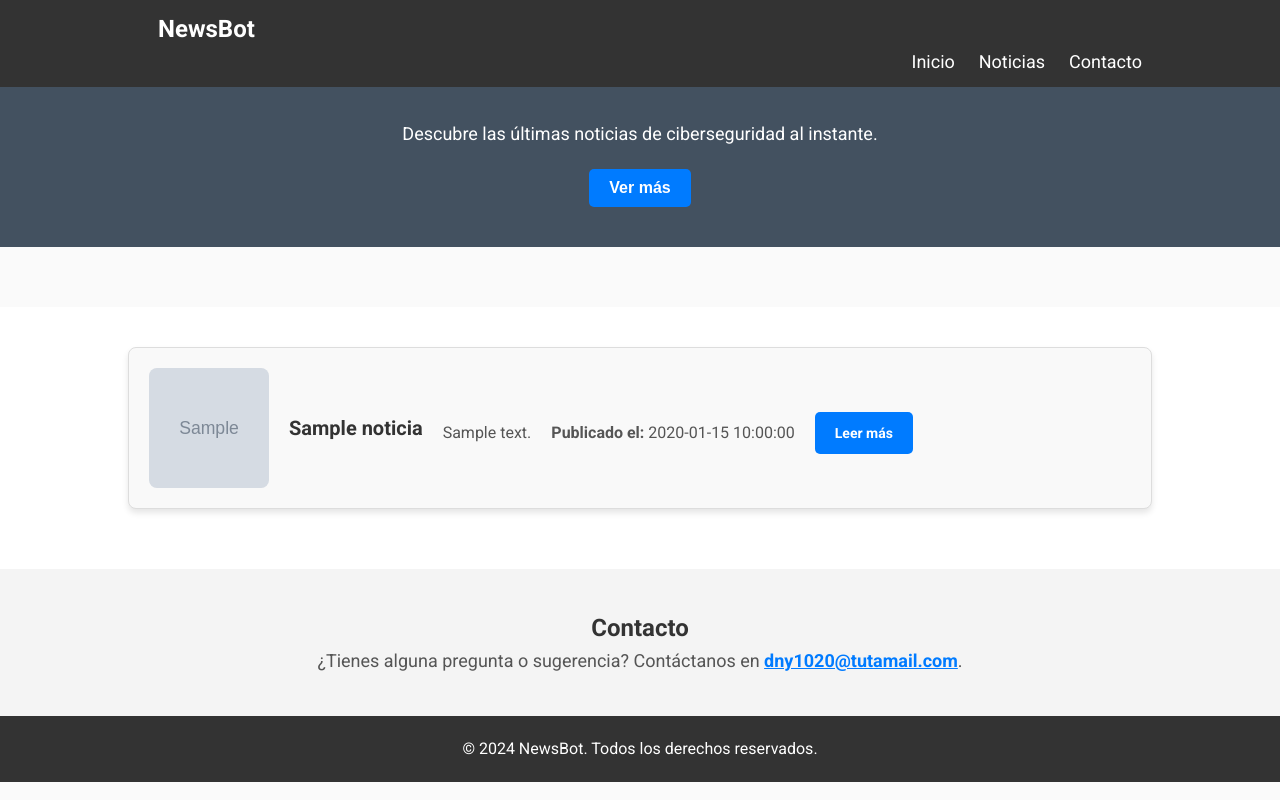
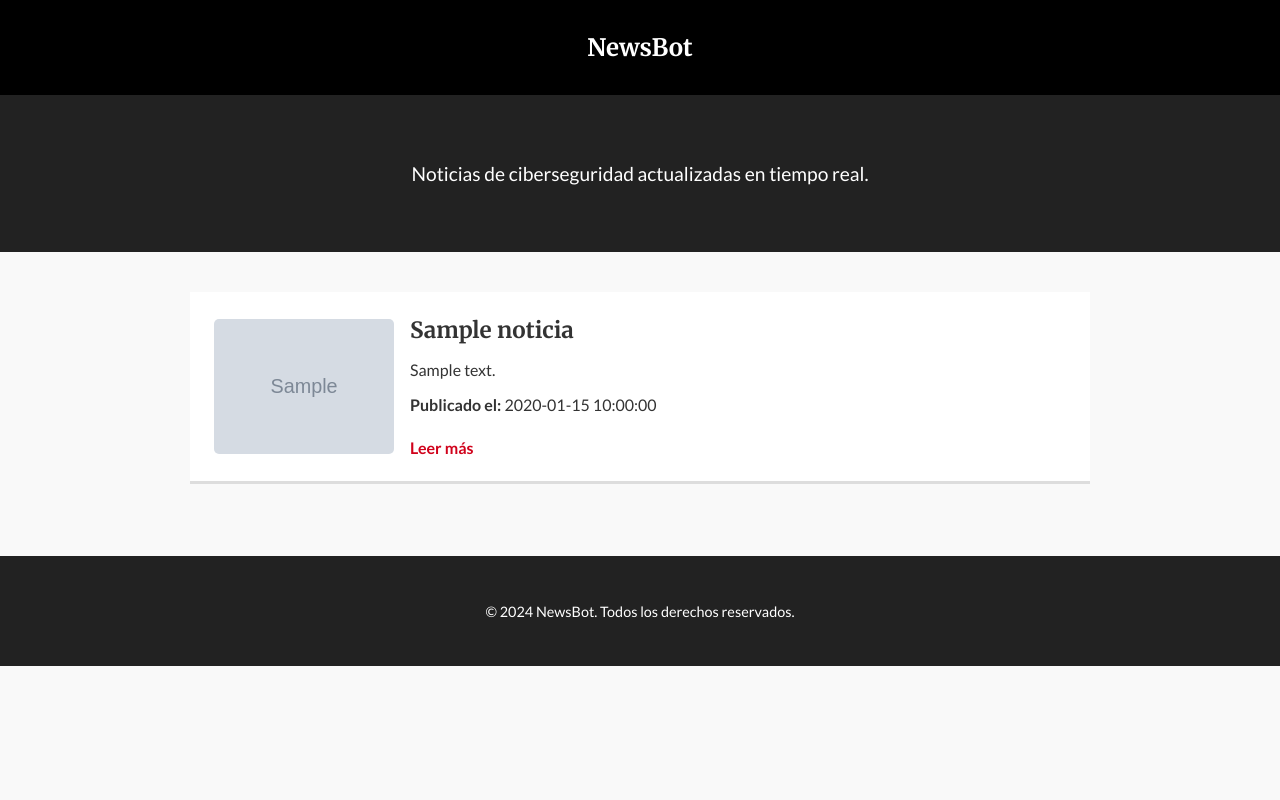
Before and after one commit to dny1020/news_bot, a Flask app: template templates/noticias.html in a window 1280 px wide. Run offline with Flask 3, Linux system fonts and the light colour scheme; the template is opened without the code that fills it: most values are stand-ins (such as "Sample title", 1, 10 or a date in 2020); grey boxes marked "Sample" are stand-in pictures.

Commit message:
mejoras diseño html y css

```diff
--- a/static/style.css
+++ b/static/style.css
@@ -1,260 +1,99 @@
 /* Estilos Generales */
-* {
+body {
+    font-family: 'Lato', sans-serif;
     margin: 0;
     padding: 0;
-    box-sizing: border-box;
-}
-
-body {
-    font-family: 'Roboto', sans-serif;
-    line-height: 1.6;
-    background-color: #fafafa;
-    color: #d7d0d0;
-    padding-top: 40px; /* Asegura que el contenido no quede oculto detrás de la barra de navegación */
-}
-
-a {
-    text-decoration: none;
-    color: #007bbb;
-    transition: color 0.3s ease;
-}
-
-a:hover {
-    color: #394858;
-}
-
-.container {
-    width: 80%;
-    margin: 0 auto;
-}
-
-h1, h2, h3 {
+    background-color: #f9f9f9;
     color: #333;
 }
 
-/* Barra de navegación */
+/* Barra de Navegación */
 .navbar {
-    position: fixed;
-    top: 0;
-    left: 0;
-    width: 100%;
-    background-color: #333;
-    color: #fff;
-    padding: 10px 0;
-    z-index: 1000;
+    background: #000;
+    color: white;
+    padding: 1rem;
+    text-align: center;
+    font-family: 'Merriweather', serif;
+    font-size: 1.5rem;
 }
 
-.navbar .logo {
-    font-size: 24px;
-    font-weight: bold;
-    color: #fff;
-    text-align: left;
-    margin-left: 30px;
-}
-
-.navbar .menu {
-    list-style: none;
-    text-align: right;
-    margin-right: 10px;
-}
-
-.navbar .menu li {
-    display: inline-block;
-    margin-left: 20px;
-}
-
-.navbar .menu li a {
-    font-size: 18px;
-    color: #fff;
-}
-
-.navbar .menu li a:hover {
-    color: #ff4e00;
-}
-
-/* Sección de Hero / Encabezado */
-.hero {
-    background-color: #435160;
-    color: #fff;
-    padding: 80px 0 40px;
-    text-align: center;
-    margin-bottom: 60px; /* Aumentar espacio entre la cabecera y las noticias */
-}
-
-.hero h2 {
-    font-size: 36px;
+.navbar a {
+    color: white;
+    text-decoration: none;
     font-weight: bold;
 }
 
-.hero p {
-    font-size: 18px;
-    margin-bottom: 20px;
+/* Sección Hero */
+.hero {
+    background: #222;
+    color: white;
+    text-align: center;
+    padding: 2rem;
+    font-size: 1.2rem;
 }
 
-.cta {
-    background-color: #ff4e00;
-    color: #fff;
-    padding: 15px 30px;
-    font-size: 16px;
-    font-weight: bold;
-    border-radius: 5px;
-    cursor: pointer;
-    transition: background-color 0.3s ease;
-}
-
-.cta:hover {
-    background-color: #e04a00;
+/* Contenedor Principal */
+.container {
+    width: 90%;
+    max-width: 900px;
+    margin: auto;
+    padding: 1rem;
 }
 
 /* Sección de Noticias */
-.noticias {
-    background-color: #fff;
-    padding: 40px 0;
-}
-
-.noticias .noticia {
-    background-color: #f9f9f9;
-    border: 1px solid #ddd;
-    border-radius: 8px;
-    padding: 20px;
-    margin-bottom: 20px;
+.noticia {
+    background: white;
+    padding: 1.5rem;
+    margin: 1.5rem 0;
+    border-bottom: 3px solid #ddd;
     display: flex;
+    gap: 1rem;
     align-items: center;
-    gap: 20px;
-    box-shadow: 0 4px 6px rgba(0, 0, 0, 0.1);
-    transition: box-shadow 0.3s ease, transform 0.3s ease;
-}
-
-.noticia:hover {
-    transform: translateY(-5px);
-    box-shadow: 0 6px 10px rgba(0, 0, 0, 0.15);
 }
 
 .noticia-img {
-    width: 120px;
-    height: 120px;
-    object-fit: cover;
-    border-radius: 8px;
+    width: 180px;
+    height: auto;
+    border-radius: 5px;
 }
 
-.noticia .titulo h3 {
-    font-size: 20px;
-    font-weight: bold;
-}
-
-.noticia p {
-    margin-top: 10px;
-    color: #555;
+.noticia h3 {
+    font-family: 'Merriweather', serif;
+    font-size: 1.4rem;
+    margin: 0;
 }
 
 .leer-mas {
     display: inline-block;
-    background-color: #007bff;
-    color: #fff;
-    padding: 10px 20px;
-    font-size: 14px;
+    margin-top: 0.5rem;
+    color: #d0021b;
+    text-decoration: none;
     font-weight: bold;
-    margin-top: 10px;
-    border-radius: 5px;
-    transition: background-color 0.3s ease;
 }
 
 .leer-mas:hover {
-    background-color: #0056b3;
-}
-
-#noticiasIniciales {
-    display: block;
-}
-
-#noticiasAdicionales {
-    display: none;
-}
-
-/* Botón "Ver Más" */
-#verMasBtn {
-    display: inline-block;
-    background-color: #007bff;
-    color: white;
-    font-weight: bold;
-    padding: 10px 20px; /* Relleno extra para una apariencia mejorada */
-    border-radius: 5px;
-    margin: 0; /* Sin márgenes extras */
-    cursor: pointer;
-    border: none;
-    font-size: 16px;
-    transition: background-color 0.3s ease;
-}
-
-#verMasBtn:hover {
-    background-color: #0056b3;
-}
-
-/* Si existe un contenedor que rodea al botón, eliminar fondo */
-#verMasBtnContainer {
-    background-color: transparent; /* Sin color de fondo */
-    padding: 0;
-    margin: 0;
-}
-
-/* Sección de Contacto */
-#contacto {
-    background-color: #f4f4f4;
-    text-align: center;
-    padding: 40px 0;
-}
-
-#contacto p {
-    font-size: 18px;
-    color: #555;
-}
-
-#contacto a {
-    color: #007bff;
-    font-weight: bold;
     text-decoration: underline;
 }
 
-/* Pie de página */
+/* Pie de Página */
 footer {
-    background-color: #333;
-    color: #fff;
-    padding: 20px 0;
+    background: #222;
+    color: white;
     text-align: center;
+    padding: 1rem;
+    margin-top: 2rem;
+    font-size: 0.9rem;
 }
 
-footer p {
-    font-size: 16px;
-}
-
-/* Media Queries */
+/* Responsividad */
 @media (max-width: 768px) {
-    .navbar .menu {
-        text-align: center;
-        margin-top: 20px;
-    }
-
-    .navbar .menu li {
-        display: block;
-        margin: 10px 0;
-    }
-
-    .hero h2 {
-        font-size: 28px;
-    }
-
-    .hero p {
-        font-size: 16px;
-    }
-
     .noticia {
         flex-direction: column;
         text-align: center;
     }
-
     .noticia-img {
-        width: 100px;
-        height: 100px;
-        margin-bottom: 15px;
+        width: 100%;
+        max-width: 300px;
+        margin: auto;
     }
 }
--- a/templates/noticias.html
+++ b/templates/noticias.html
@@ -5,7 +5,7 @@
     <meta charset="UTF-8">
     <meta name="viewport" content="width=device-width, initial-scale=1.0">
     <title>NewsBot - Noticias de Ciberseguridad</title>
-    <link href="https://fonts.googleapis.com/css2?family=Roboto:wght@400;700&display=swap" rel="stylesheet">
+    <link href="https://fonts.googleapis.com/css2?family=Merriweather:wght@700&family=Lato:wght@400;700&display=swap" rel="stylesheet">
     <link rel="stylesheet" href="https://cdnjs.cloudflare.com/ajax/libs/font-awesome/6.0.0-beta3/css/all.min.css">
     <link rel="stylesheet" type="text/css" href="{{ url_for('static', filename='style.css') }}">
 </head>
@@ -14,71 +14,46 @@
     <!-- Barra de navegación -->
     <nav class="navbar">
         <div class="container">
-            <h1 class="logo">NewsBot</h1>
-            <ul class="menu">
-                <li><a href="#inicio">Inicio</a></li>
-                <li><a href="#noticias">Noticias</a></li>
-                <li><a href="#contacto">Contacto</a></li>
-            </ul>
+            <a href="#inicio">NewsBot</a>
         </div>
     </nav>
 
     <!-- Sección Hero -->
     <header class="hero" id="inicio">
         <div class="container">
-            <p>Descubre las últimas noticias de ciberseguridad al instante.</p>
-            <button id="verMasBtn" class="cta">Ver más</button>
+            <p>Noticias de ciberseguridad actualizadas en tiempo real.</p>
         </div>
     </header>
 
     <!-- Sección de Noticias -->
     <section class="noticias" id="noticias">
         <div class="container">
-            <!-- Noticias Iniciales -->
             <div id="noticiasIniciales">
-                {% for noticia in noticias[:5] %}
+                {% for noticia in noticias[:13] %}
                 <div class="noticia">
-                    {% if noticia['urlToImage'] %}
-                    <img src="{{ noticia['urlToImage'] }}" alt="Imagen de la noticia" class="noticia-img">
-                    {% else %}
-                    <img src="default-thumbnail.jpg" alt="Imagen predeterminada" class="noticia-img">
-                    {% endif %}
-                    <div class="titulo">
+                    <img src="{{ noticia['urlToImage'] or 'default-thumbnail.jpg' }}" alt="Imagen de la noticia" class="noticia-img">
+                    <div>
                         <h3>{{ noticia['titulo'] }}</h3>
+                        <p>{{ noticia['descripcion'] }}</p>
+                        <p><strong>Publicado el:</strong> {{ noticia['fecha_publicacion'] }}</p>
+                        <a href="{{ noticia['url'] }}" target="_blank" class="leer-mas">Leer más</a>
                     </div>
-                    <p>{{ noticia['descripcion'] }}</p>
-                    <p><strong>Publicado el:</strong> {{ noticia['fecha_publicacion'] }}</p>
-                    <a href="{{ noticia['url'] }}" target="_blank" class="leer-mas">Leer más</a>
                 </div>
                 {% endfor %}
             </div>
-
-            <!-- Noticias Adicionales -->
             <div id="noticiasAdicionales" style="display: none;">
-                {% for noticia in noticias[4:] %}
+                {% for noticia in noticias[5:] %}
                 <div class="noticia">
-                    {% if noticia['urlToImage'] %}
-                    <img src="{{ noticia['urlToImage'] }}" alt="Imagen de la noticia" class="noticia-img">
-                    {% else %}
-                    <img src="default-thumbnail.jpg" alt="Imagen predeterminada" class="noticia-img">
-                    {% endif %}
-                    <div class="titulo">
+                    <img src="{{ noticia['urlToImage'] or 'default-thumbnail.jpg' }}" alt="Imagen de la noticia" class="noticia-img">
+                    <div>
                         <h3>{{ noticia['titulo'] }}</h3>
+                        <p>{{ noticia['descripcion'] }}</p>
+                        <p><strong>Publicado el:</strong> {{ noticia['fecha_publicacion'] }}</p>
+                        <a href="{{ noticia['url'] }}" target="_blank" class="leer-mas">Leer más</a>
                     </div>
-                    <p>{{ noticia['descripcion'] }}</p>
-                    <p><strong>Publicado el:</strong> {{ noticia['fecha_publicacion'] }}</p>
-                    <a href="{{ noticia['url'] }}" target="_blank" class="leer-mas">Leer más</a>
                 </div>
                 {% endfor %}
             </div>
-        </div>
-    </section>
-
-    <!-- Sección de Contacto -->
-    <section id="contacto">
-        <div class="container">
-            <h2>Contacto</h2>
-            <p>¿Tienes alguna pregunta o sugerencia? Contáctanos en <a href="mailto:dny1020@tutamail.com">dny1020@tutamail.com</a>.</p>
         </div>
     </section>
 
@@ -91,22 +66,9 @@
 
     <!-- JavaScript -->
     <script>
-        // Mostrar noticias adicionales al hacer clic en "Ver Más"
         document.getElementById('verMasBtn').addEventListener('click', function () {
             document.getElementById('noticiasAdicionales').style.display = 'block';
-            this.style.display = 'none'; // Ocultar el botón
-        });
-
-        // Habilitar scroll suave para enlaces internos
-        document.querySelectorAll('a[href^="#"]').forEach(anchor => {
-            anchor.addEventListener('click', function (e) {
-                e.preventDefault();
-                const target = document.querySelector(this.getAttribute('href'));
-                target.scrollIntoView({
-                    behavior: 'smooth',
-                    block: 'start'
-                });
-            });
+            this.style.display = 'none';
         });
     </script>
 </body>
```
